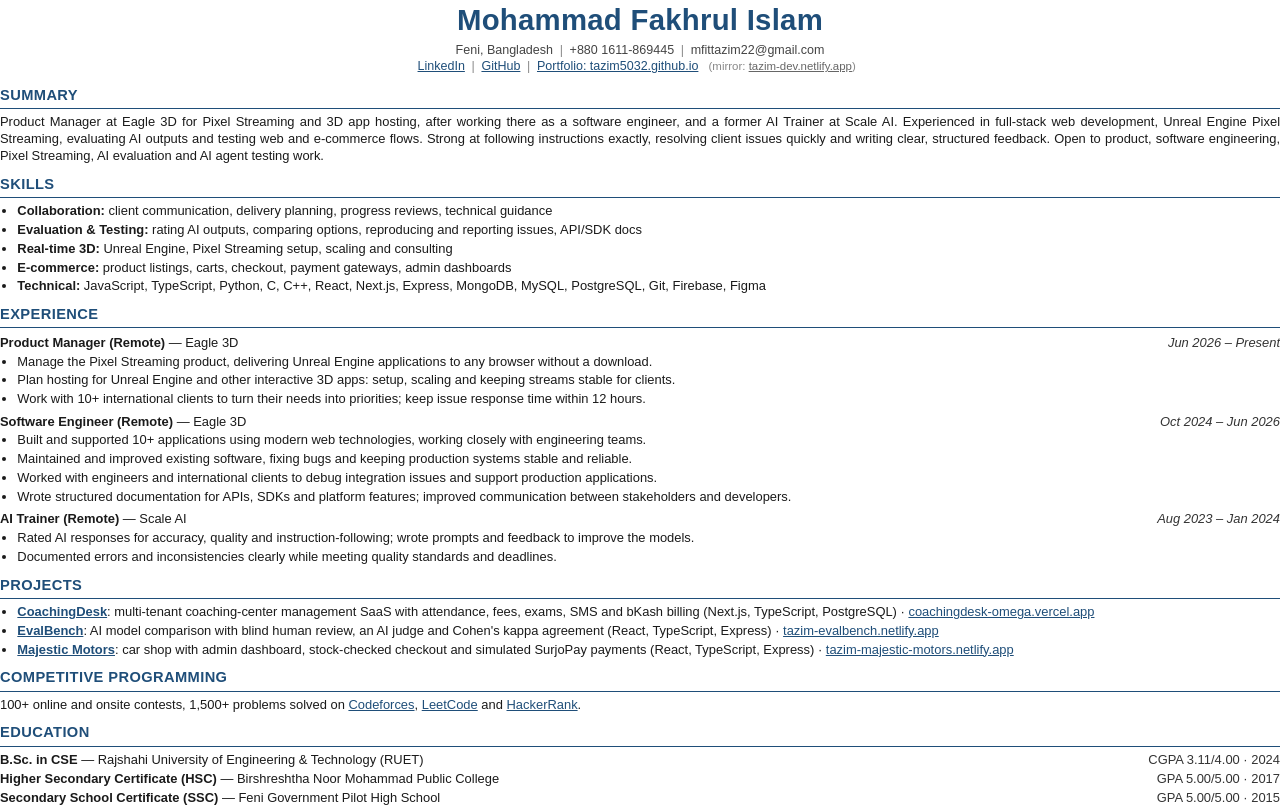
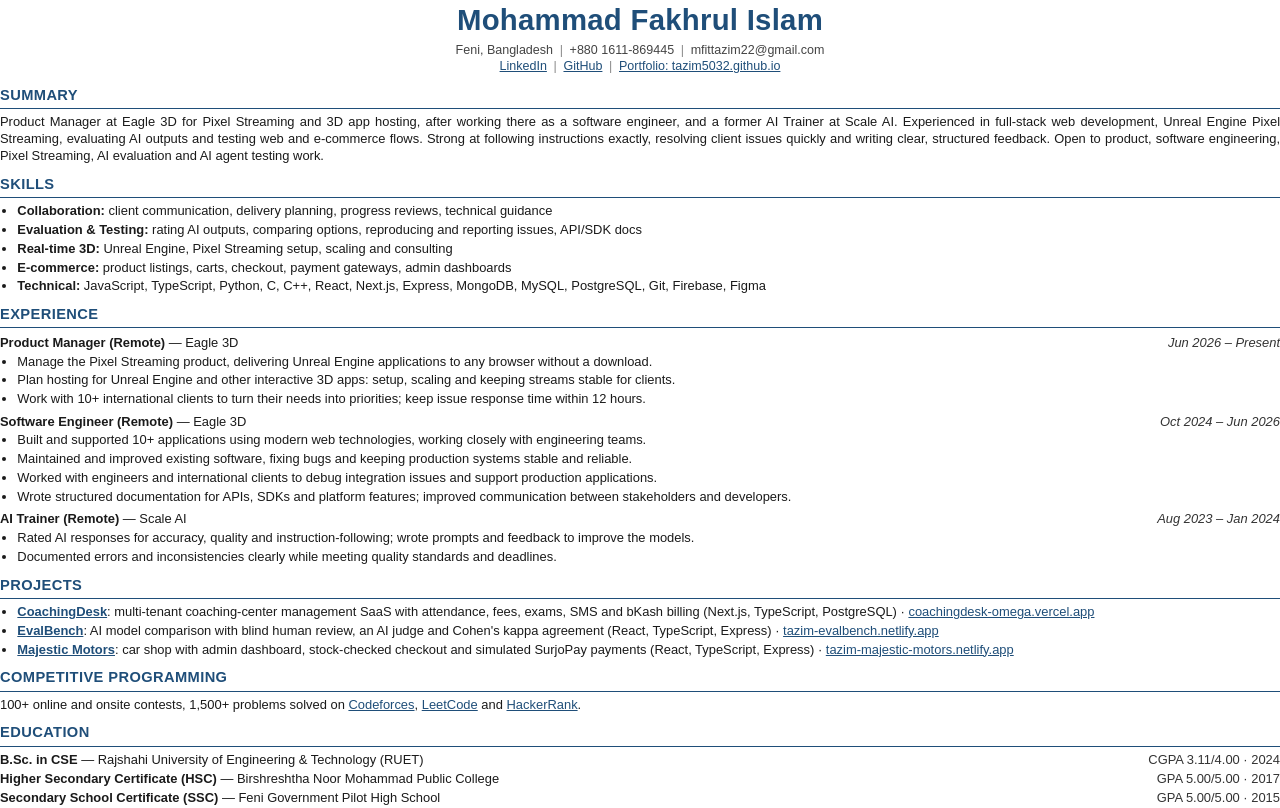
Before and after one commit to tazim5032/tazim5032.github.io, a website: page resume/resume.html in a window 1280 px wide. Drawn offline with Linux system fonts and the light colour scheme.

Commit message:
Remove the Netlify mirror link from the resume

```diff
--- a/resume/resume.html
+++ b/resume/resume.html
@@ -33,7 +33,7 @@ h2+ul li{text-align:left}
 <header>
   <h1>Mohammad Fakhrul Islam</h1>
   <div class="contact">Feni, Bangladesh<span>|</span>+880 1611-869445<span>|</span>mfittazim22@gmail.com</div>
-  <div class="contact"><a href="https://www.linkedin.com/in/mohammad-fakhrul-islam-tazim/">LinkedIn</a><span>|</span><a href="https://github.com/tazim5032">GitHub</a><span>|</span><a href="https://tazim5032.github.io/">Portfolio: tazim5032.github.io</a> <span class="mirror">(mirror: <a href="https://tazim-dev.netlify.app/">tazim-dev.netlify.app</a>)</span></div>
+  <div class="contact"><a href="https://www.linkedin.com/in/mohammad-fakhrul-islam-tazim/">LinkedIn</a><span>|</span><a href="https://github.com/tazim5032">GitHub</a><span>|</span><a href="https://tazim5032.github.io/">Portfolio: tazim5032.github.io</a></div>
 </header>
 
 <h2>Summary</h2>
```
Also changed, not shown: 1 other file.
